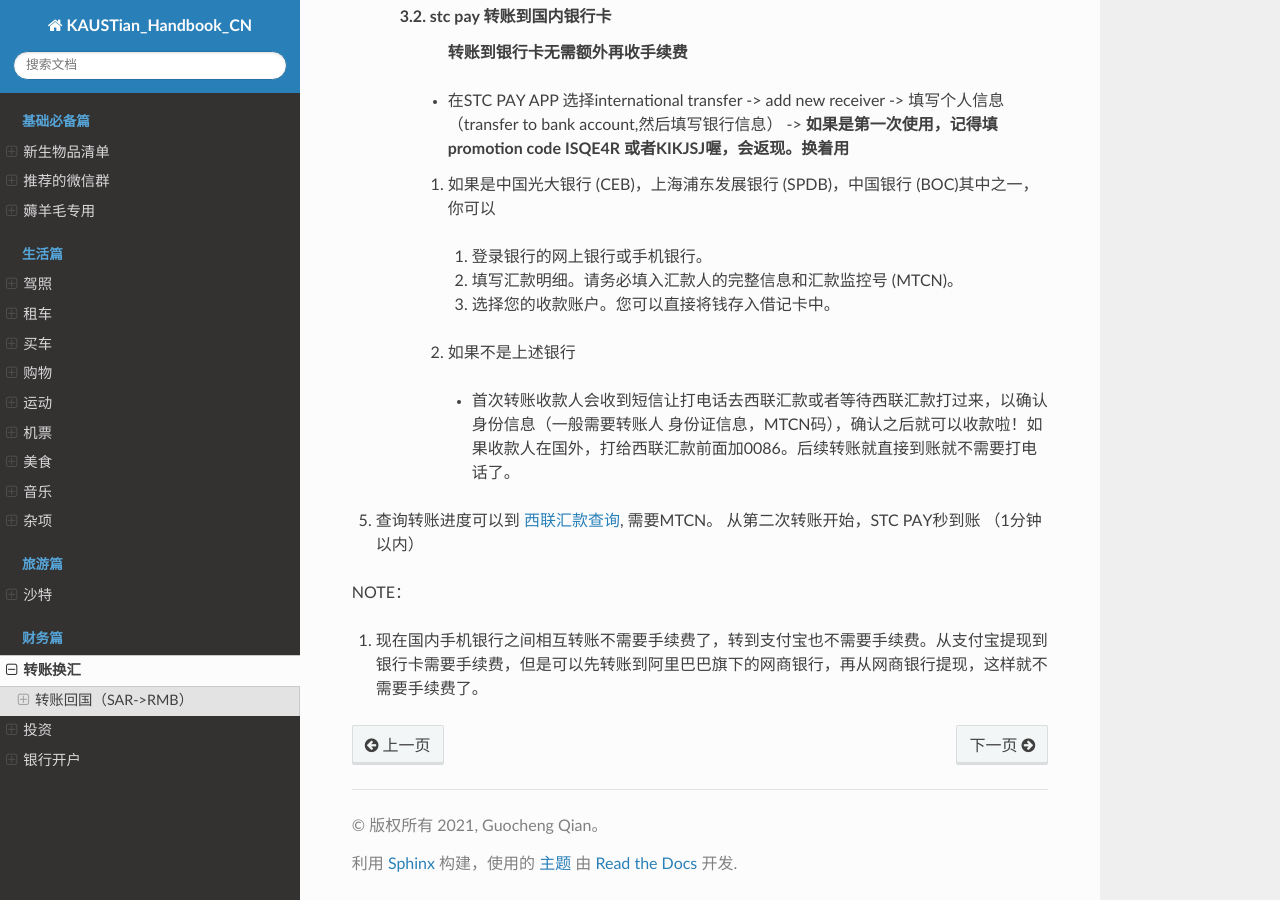
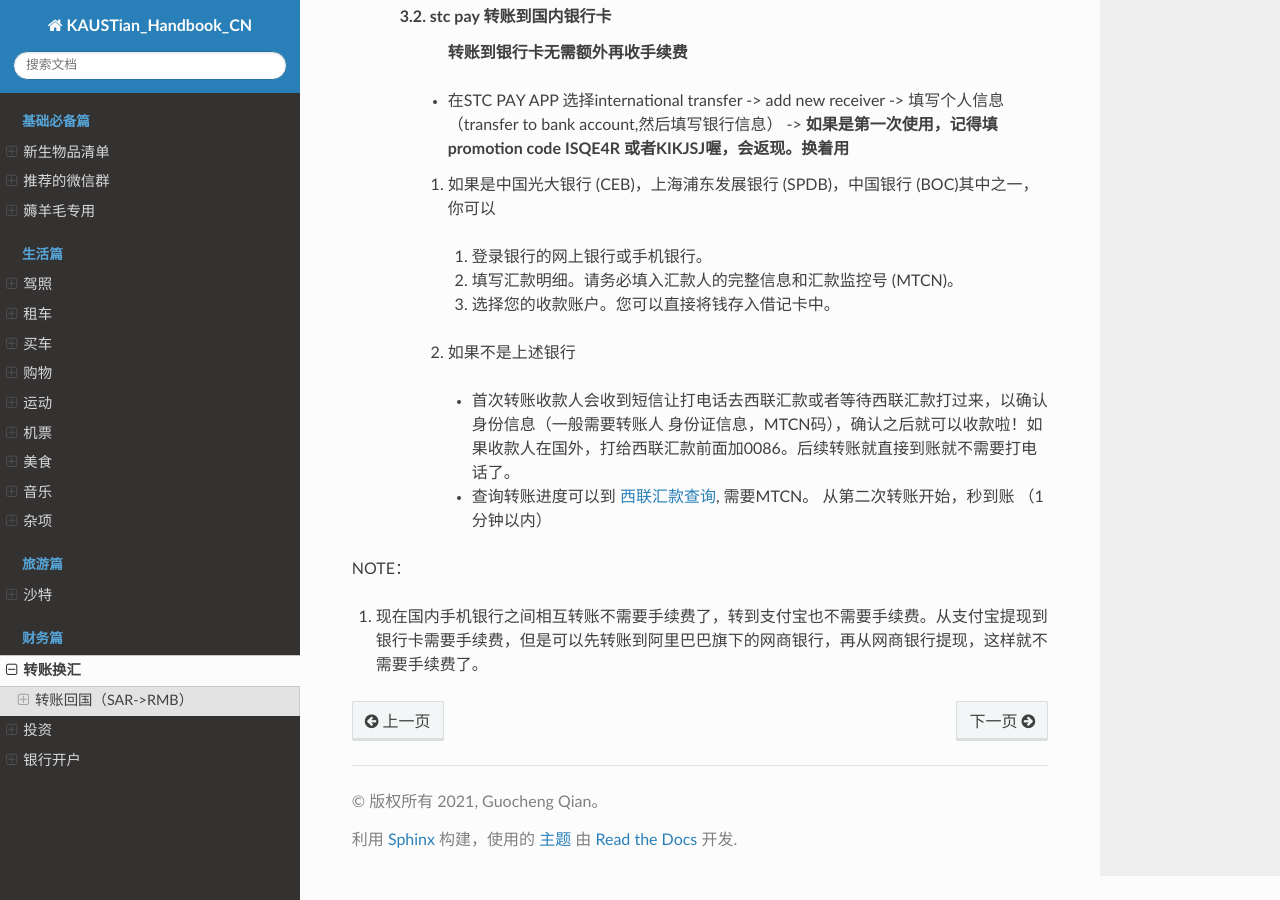
Before and after one commit to guochengqian/KAUSTian_Handbook_CN, a Sphinx documentation site: the page built from docs/content/finance/transfer.rst, in a window 1280 px wide and 900 px high, scrolled down 2104 px. Built offline with Sphinx 7.4.7 and the Read the Docs theme 2.0.0, drawn with Linux system fonts in a browser that asks for light colours.

Commit message:
修改结构

```diff
--- a/docs/content/finance/transfer.rst
+++ b/docs/content/finance/transfer.rst
@@ -88,8 +88,10 @@
 
        * 首次转账收款人会收到短信让打电话去西联汇款或者等待西联汇款打过来，以确认身份信息（一般需要转账人 身份证信息，MTCN码），确认之后就可以收款啦！如果收款人在国外，打给西联汇款前面加0086。后续转账就直接到账就不需要打电话了。
 
+       * 查询转账进度可以到 `西联汇款查询 <https://www.westernunion.com/global-service/track-transfer?WULanguage=zh&WUCountry=CN>`_, 需要MTCN。 从第二次转账开始，秒到账 （1分钟以内）
 
-5. 查询转账进度可以到 `西联汇款查询 <https://www.westernunion.com/global-service/track-transfer?WULanguage=zh&WUCountry=CN>`_, 需要MTCN。 从第二次转账开始，STC PAY秒到账 （1分钟以内）
+
+
 
 NOTE：
 
```
